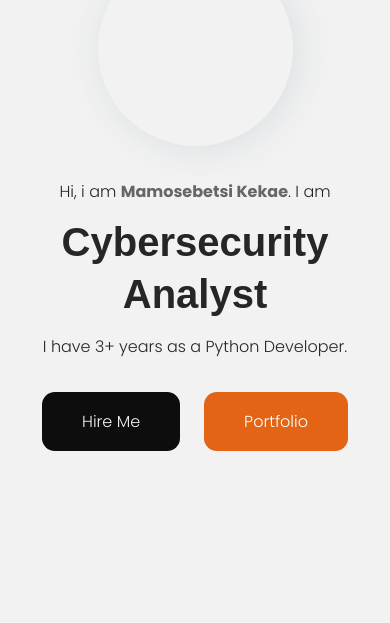
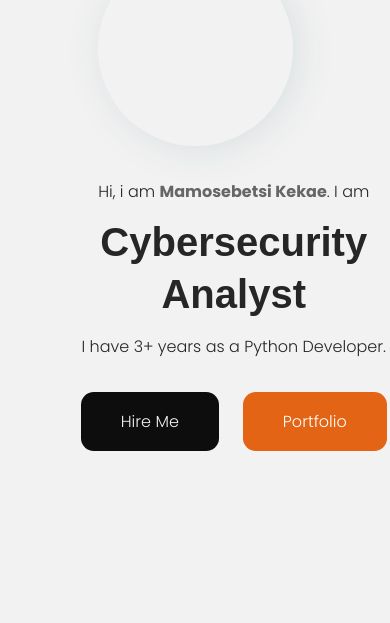
Before and after one commit to shaymk1/mamo-kekae, a plain HTML site: page index.html in a window 390 px wide. Shown: the part 221-844 px from the top of the page. Drawn offline with nearby package versions, Linux system fonts and the light colour scheme; a web font is replaced by a local one.

Commit message:
adjusted some spacing with hero-content and hero container

```diff
--- a/style.css
+++ b/style.css
@@ -565,7 +565,7 @@ section.contact {
 		margin: 0 auto;
 	} */
 	.hero__content {
-		/* margin-right:3rem; */
+		 margin-left:3rem;
 		/* margin-right: 8rem; */
 	}
 	/* .hero__socials {
```
